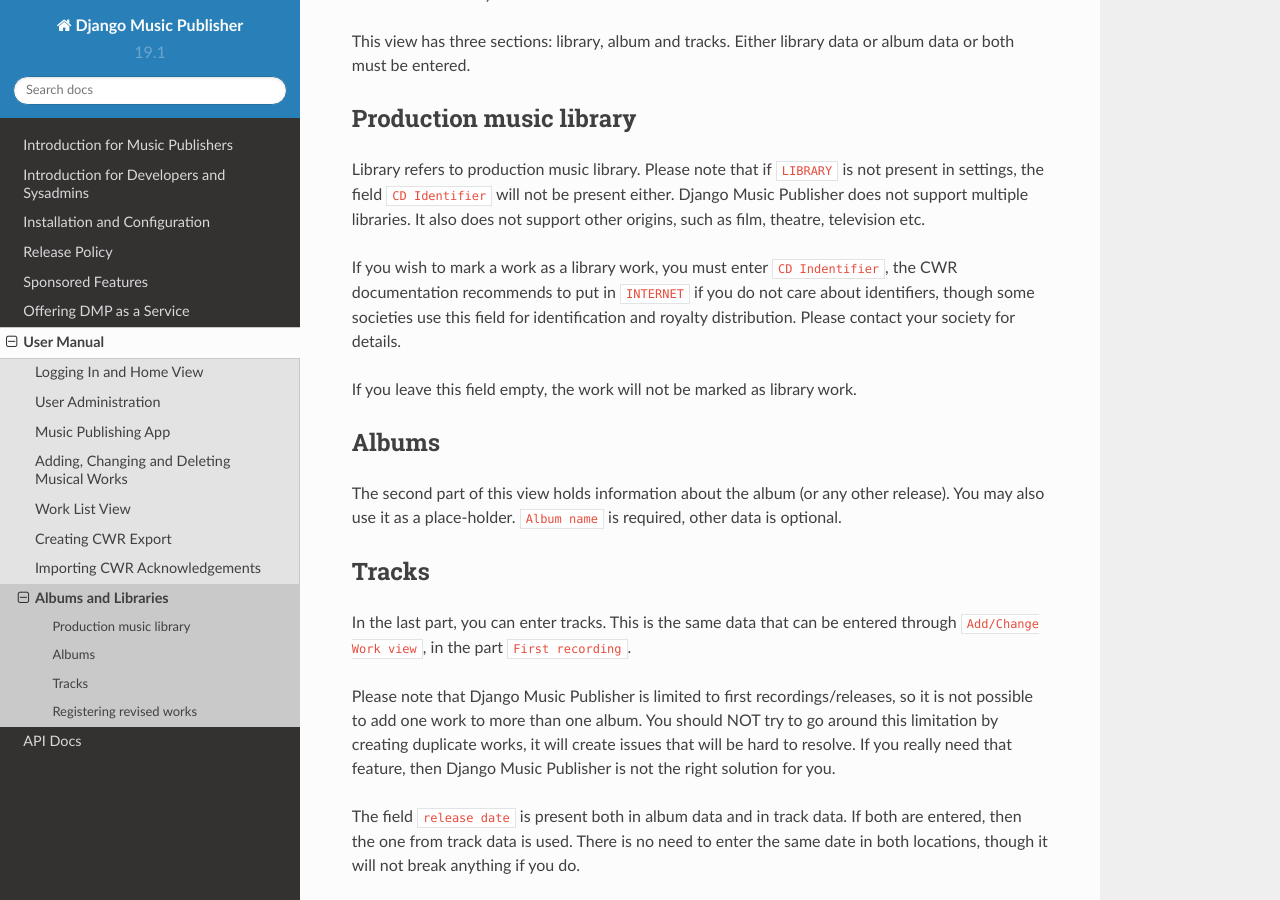
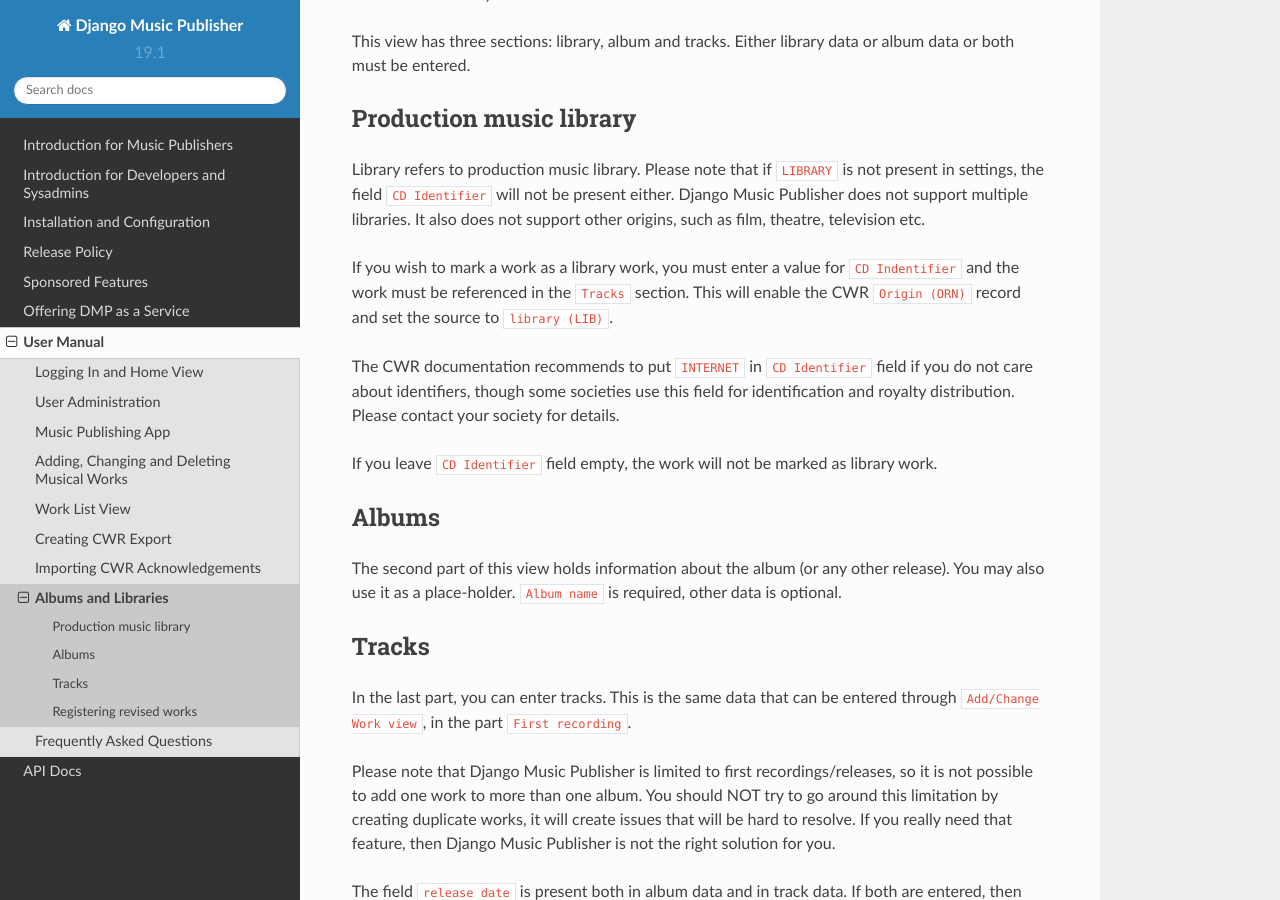
Before and after one commit to matijakolaric-com/django-music-publisher, a Sphinx documentation site: the page built from docs/manual_albumcd.rst, in a window 1280 px wide and 900 px high, scrolled down 852 px. Built offline with Sphinx 7.4.7 and the Read the Docs theme 2.0.0, drawn with Linux system fonts in a browser that asks for light colours.

```diff
--- a/docs/installation.rst
+++ b/docs/installation.rst
@@ -104,9 +104,6 @@ and foreign societies. Then define publishers in other PROs.
 
 More information is available in this `video <https://www.youtube.com/watch?v=COi6LCzUTVQ&index=4&list=PLDIerrls8_JBuS82lC3qMSt-Yc-SKq8g3>`_. Please note that it refers to an earlier version.
 
-.. _StandaloneDeployment:
-
-
 Additional Societies
 ++++++++++++++++++++
 
@@ -116,6 +113,8 @@ administrative agencies. If you need to add additional societies, do it with
 this setting (and not in the ``models.py``).
 
 All societies the original publisher and all writers are affiliated with must be present.
+
+.. _StandaloneDeployment:
 
 Installing the Project (Standalone Deployment)
 ===============================================================================
--- a/docs/manual.rst
+++ b/docs/manual.rst
@@ -20,3 +20,4 @@ This manual is in a form of a walk-through, covering all features. It presumes t
    manual_cwr
    manual_ack
    manual_albumcd
+   faq
--- a/docs/manual_albumcd.rst
+++ b/docs/manual_albumcd.rst
@@ -19,9 +19,11 @@ Production music library
 
 Library refers to production music library. Please note that if ``LIBRARY`` is not present in settings, the field ``CD Identifier`` will not be present either. Django Music Publisher does not support multiple libraries. It also does not support other origins, such as film, theatre, television etc.
 
-If you wish to mark a work as a library work, you must enter ``CD Indentifier``, the CWR documentation recommends to put in ``INTERNET`` if you do not care about identifiers, though some societies use this field for identification and royalty distribution. Please contact your society for details.
+If you wish to mark a work as a library work, you must enter a value for ``CD Indentifier`` and the work must be referenced in the ``Tracks`` section. This will enable the CWR ``Origin (ORN)`` record and set the source to ``library (LIB)``.
 
-If you leave this field empty, the work will not be marked as library work.
+The CWR documentation recommends to put ``INTERNET`` in ``CD Identifier`` field if you do not care about identifiers, though some societies use this field for identification and royalty distribution. Please contact your society for details.
+
+If you leave ``CD Identifier`` field empty, the work will not be marked as library work.
 
 Albums
 ++++++
--- a/docs/manual_works.rst
+++ b/docs/manual_works.rst
@@ -50,7 +50,7 @@ This is where you put in the information on composers and lyricists who created
 First Recording
 +++++++++++++++
 
-Django Music Publisher can only hold data on the first recording/release of a musical work, not all of them. This is caused by the fact that not all societies and well-known sub-publishers have removed a long obsolete limit in CWR to one recording per work. This may change in future releases.
+Django Music Publisher can only hold data on the first recording/release of a musical work, not all of them. This is caused by the fact that not all societies and well-known sub-publishers have removed a long obsolete limit in CWR to one recording per work. This will change in future releases.
 
 .. figure:: /images/first_recording.png
    :width: 100%
@@ -58,6 +58,8 @@ Django Music Publisher can only hold data on the first recording/release of a mu
    Data on the first recording of the work
 
 All fields are self-explanatory. Please note that fields ``Album / Library CD`` and ``Recording Artist`` behave in the same way the described field ``Writer`` does. Let us presume that our first work has not been recorded yet and remove this form.
+
+Please read the part on ``Albums and/or Library CDs`` for details on albums and music libraries.
 
 Artists Performing Works
 ++++++++++++++++++++++++
```
Also changed, not shown: other parts of docs/manual_works.rst (+1 -1 lines), docs/faq.rst (added, +84 -0 lines).
